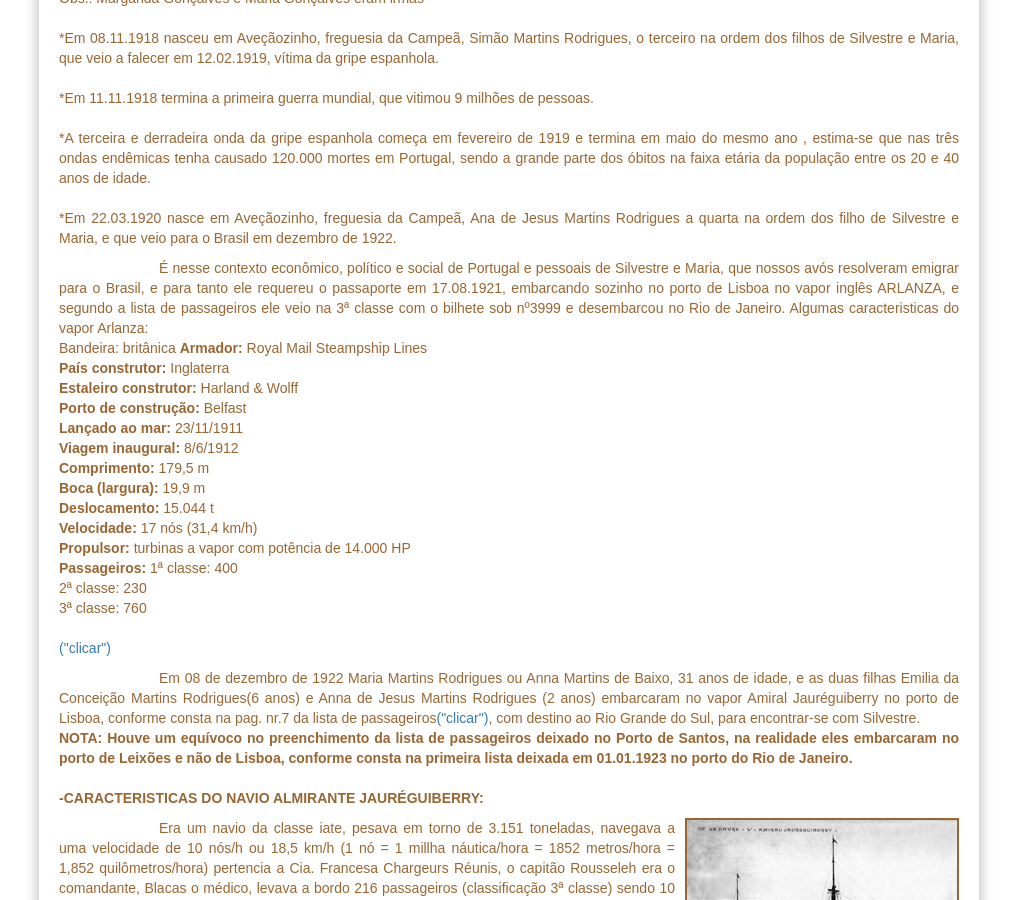
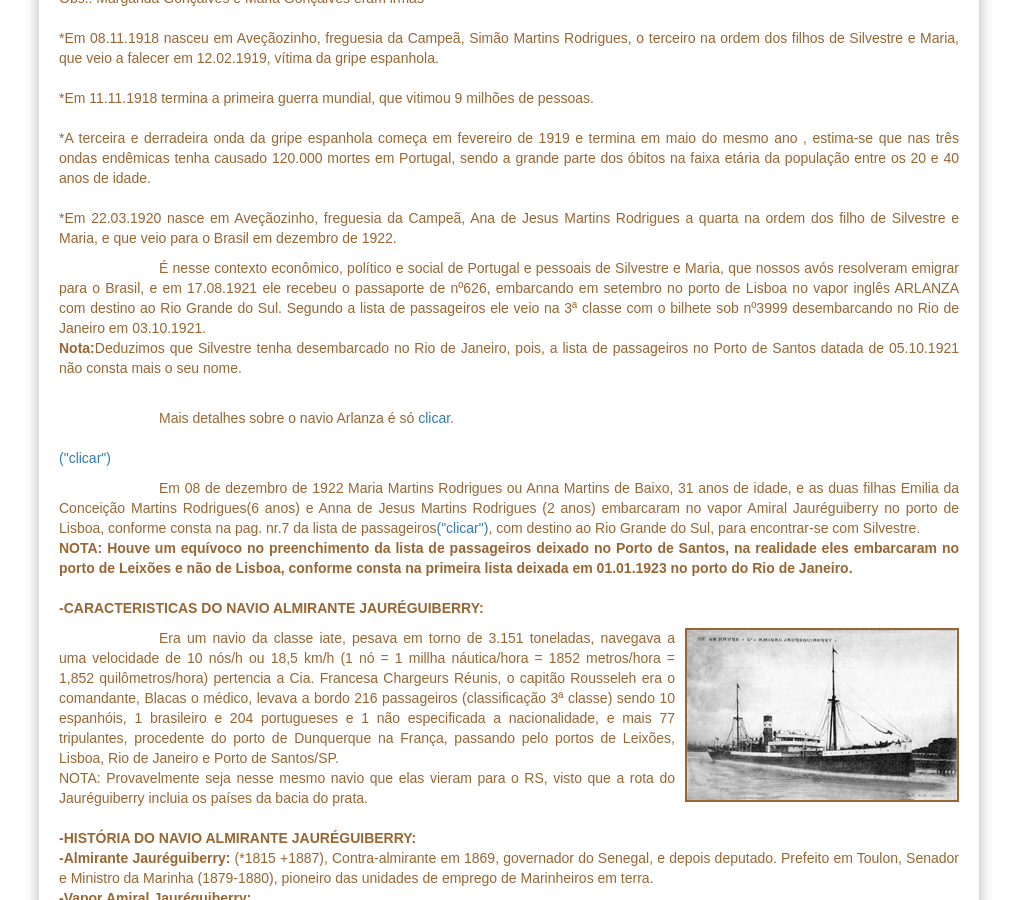
Before and after one commit to claudiovargas1955/claudiovargas1955.github.io, a Jekyll site: the page built from _pages/historia-de-silvestre.html, in a window 1280 px wide and 900 px high, scrolled down 9309 px. Shown: the whole window, without its empty margins (131-1148 px from the left). Built offline with Jekyll 4.4.1, drawn with Linux system fonts in a browser that asks for light colours; some web fonts are replaced.

Commit message:
Update historia-de-silvestre.html

```diff
--- a/_pages/historia-de-silvestre.html
+++ b/_pages/historia-de-silvestre.html
@@ -475,28 +475,18 @@ Gonçalves eram irmãs<br/><br/>    *Em 08.11.1918 nasceu em Aveçãozinho, freg
 ordem dos filhos de    Silvestre e Maria, que veio a falecer em 12.02.1919, vítima da gripe espanhola.<br/><br/>
 *Em 11.11.1918 termina a primeira guerra mundial, que vitimou 9 milhões de pessoas.<br/><br/>    *A terceira e derradeira onda da gripe
 espanhola começa em fevereiro de 1919 e termina em maio do mesmo ano , estima-se    que nas três ondas endêmicas tenha causado 120.000
-mortes em Portugal, sendo a grande parte dos óbitos na faixa etária    da população entre os 20 e 40 anos de idade.</br><br/>
+mortes em Portugal, sendo a grande parte dos óbitos na faixa etária    da população entre os 20 e 40 anos de idade.<br><br/>
 *Em 22.03.1920 nasce em Aveçãozinho, freguesia da Campeã, Ana de Jesus Martins Rodrigues a quarta na ordem dos filho de Silvestre e
 Maria, e que veio para o Brasil em dezembro de 1922.
 <p style="text-indent:100px";/> É nesse contexto econômico, político e social de Portugal e pessoais de Silvestre e Maria, que nossos
-avós resolveram emigrar para o Brasil, e para tanto ele requereu o passaporte em 17.08.1921, embarcando sozinho no porto de Lisboa no
-vapor inglês ARLANZA, e segundo a lista de passageiros ele veio na 3ª classe com o bilhete sob nº3999 e desembarcou no Rio de Janeiro.
-Algumas caracteristicas do vapor Arlanza:<br>
-Bandeira: britânica
-<b>Armador: </b>Royal Mail Steampship Lines<br>
-<b>País construtor: </b>Inglaterra<br>
-<b>Estaleiro construtor: </b>Harland & Wolff<br>
-<b>Porto de construção: </b>Belfast<br>
-<b>Lançado ao mar:</b> 23/11/1911<br>
-<b>Viagem inaugural: </b>8/6/1912<br>
-<b>Comprimento: </b>179,5 m<br>
-<b>Boca (largura):</b> 19,9 m<br>
-<b>Deslocamento:</b> 15.044 t<br>
-<b>Velocidade: </b>17 nós (31,4 km/h)<br>
-<b>Propulsor: </b>turbinas a vapor com potência de 14.000 HP<br>
-<b>Passageiros: </b>1ª classe: 400<br>
-                         2ª classe: 230<br>
-                         3ª classe: 760<br><br>
+avós resolveram emigrar para o Brasil, e em 17.08.1921 ele recebeu o passaporte de nº626, embarcando em setembro no porto de Lisboa no
+vapor inglês ARLANZA com destino ao Rio Grande do Sul. Segundo a lista de passageiros ele veio na 3ª classe com o bilhete sob nº3999
+desembarcando no Rio de Janeiro em 03.10.1921.<br>
+<b>Nota:</b>Deduzimos que Silvestre tenha desembarcado no Rio de Janeiro, pois, a lista de passageiros no Porto de Santos datada de
+05.10.1921 não consta mais o seu nome.<br><br>
+<p style="text-indent:100px";/>Mais detalhes sobre o navio Arlanza é só <a href="http://www.novomilenio.inf.br/rossini/arlanza.htm"target="_blank";>clicar</a>.<br><br>
+
+
 
 <a href="https://familysearch.org/pal:/MM9.3.1/TH-1942-25488-963-43?cc=1985805&wc=SW7S-L29:264201201,265385601"target="_blank";>("clicar")</a>
 <p style="text-indent:100px";/>Em 08 de dezembro de 1922 Maria Martins Rodrigues ou Anna Martins de Baixo, 31 anos de idade, e as duas
```
